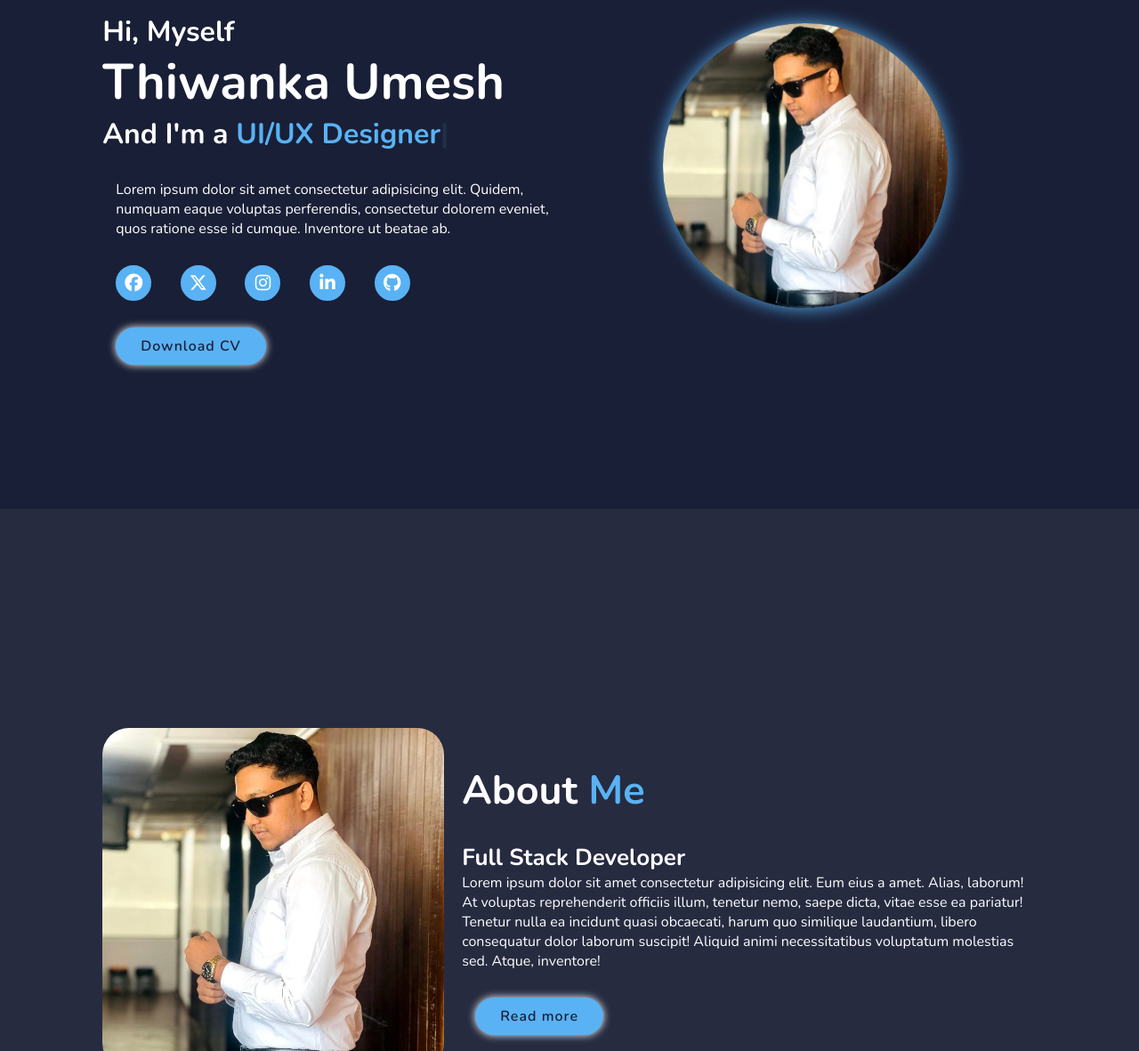
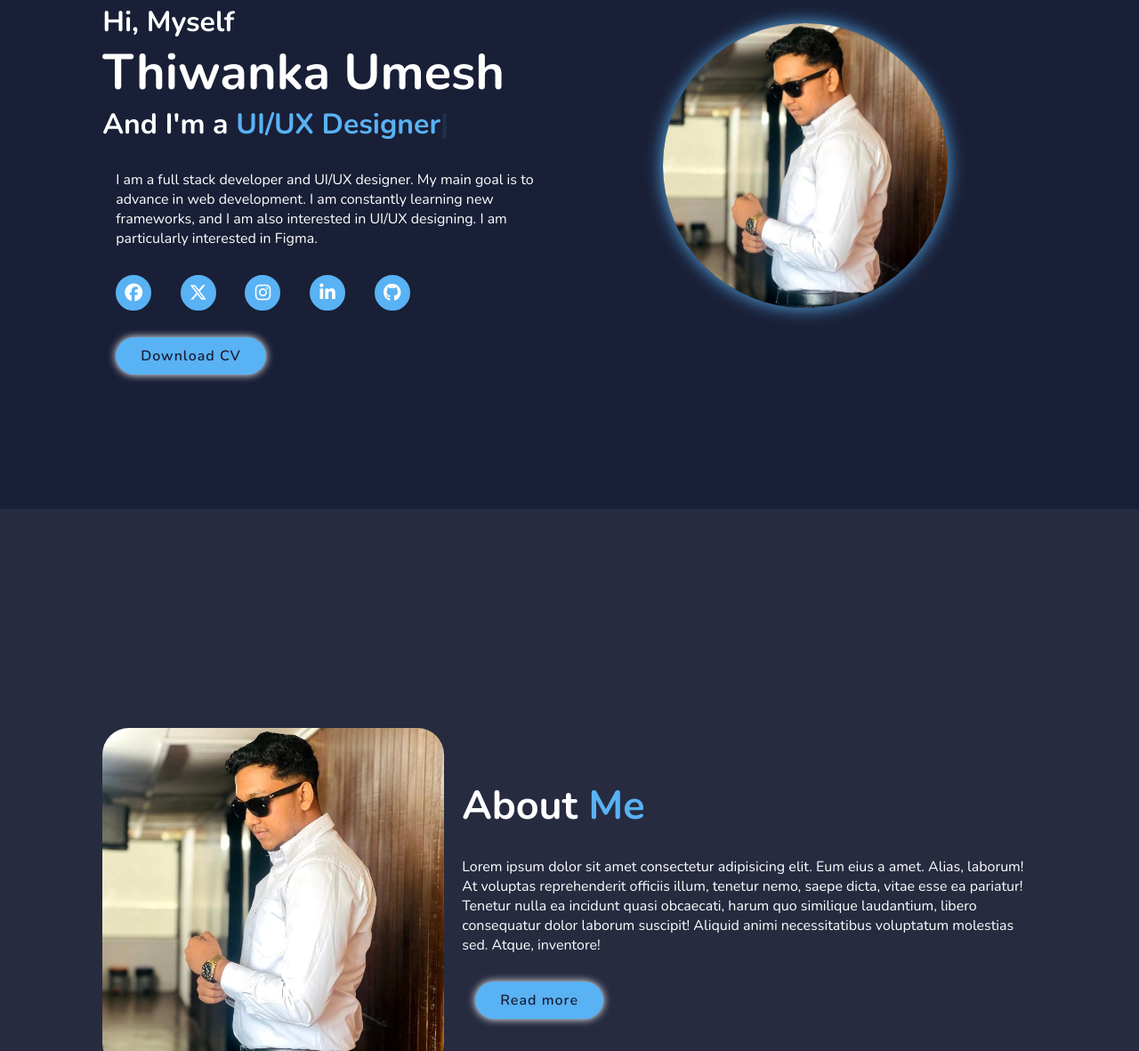
Before and after one commit to Thiwanka1012/Portpolio-ACS-CW, a plain HTML site: page index.html in a window 1280 px wide. Shown: the part 228-1409 px from the top of the page at 89% size. Drawn offline with nearby package versions, Linux system fonts and the light colour scheme.

Commit message:
I updated my self paragraph

```diff
--- a/Style.css
+++ b/Style.css
@@ -182,6 +182,7 @@ span{
 .btn:hover{
     box-shadow: none;
 }
+
 
 .about{
     display: flex;
--- a/index.html
+++ b/index.html
@@ -9,7 +9,7 @@
   <!--FONT-AWSOME-->
   <link rel="stylesheet" href="https://cdnjs.cloudflare.com/ajax/libs/font-awesome/6.5.1/css/all.min.css" integrity="sha512-DTOQO9RWCH3ppGqcWaEA1BIZOC6xxalwEsw9c2QQeAIftl+Vegovlnee1c9QX4TctnWMn13TZye+giMm8e2LwA==" crossorigin="anonymous" referrerpolicy="no-referrer"/>
 
-  <!--Main Css-->
+
   <title>Portpolio</title>
 </head>
 <body>
@@ -39,7 +39,7 @@
       <h3>Hi, Myself</h3>
       <h1>Thiwanka Umesh</h1>
       <h3>And I'm a <span class="multiple-text"> </span> </h3>
-      <p>Lorem ipsum dolor sit amet consectetur adipisicing elit. Quidem, numquam eaque voluptas perferendis, consectetur dolorem eveniet, quos ratione esse id cumque. Inventore ut beatae ab.</p>
+      <p>I am a full stack developer and UI/UX designer. My main goal is to advance in web development. I am constantly learning new frameworks, and I am also interested in UI/UX designing. I am particularly interested in Figma.</p>
       <div class="social-media">
         <a href="https://www.facebook.com/Thiwanka518?mibextid=ZbWKwL" target="_blank" ><i class="fa-brands fa-facebook"></i></a>
         <a href="https://x.com/UmeshThiwa97721/"  target="_blank"><i class="fa-brands fa-x-twitter"></i></a>
@@ -48,7 +48,7 @@
         <a href="https://github.com/Thiwanka1012"  target="_blank" ><i class="fa-brands fa-github"></i></a>
 
         </div>
-        <a href="#" class="btn">Download CV</a>
+        <a href="images/CV.png" class="btn">Download CV</a>
     </div>
     <div class="home-img">
       <img src="images/Home.jpg" alt="">
@@ -64,7 +64,7 @@
 
     <div class="about-content">
       <h2 class="heading">About <span>Me</span></h2>
-      <h3>Full Stack Developer</h3>
+      <h3></h3>
       <p>Lorem ipsum dolor sit amet consectetur adipisicing elit. Eum eius a amet. Alias, laborum! At voluptas reprehenderit officiis illum, tenetur nemo, saepe dicta, vitae esse ea pariatur! Tenetur nulla ea incidunt quasi obcaecati, harum quo similique laudantium, libero consequatur dolor laborum suscipit! Aliquid animi necessitatibus voluptatum molestias sed. Atque, inventore!</p>
       <a href="#" class="btn">Read more</a>
     </div>
```
Also changed, not shown: images/CV.png (added).
